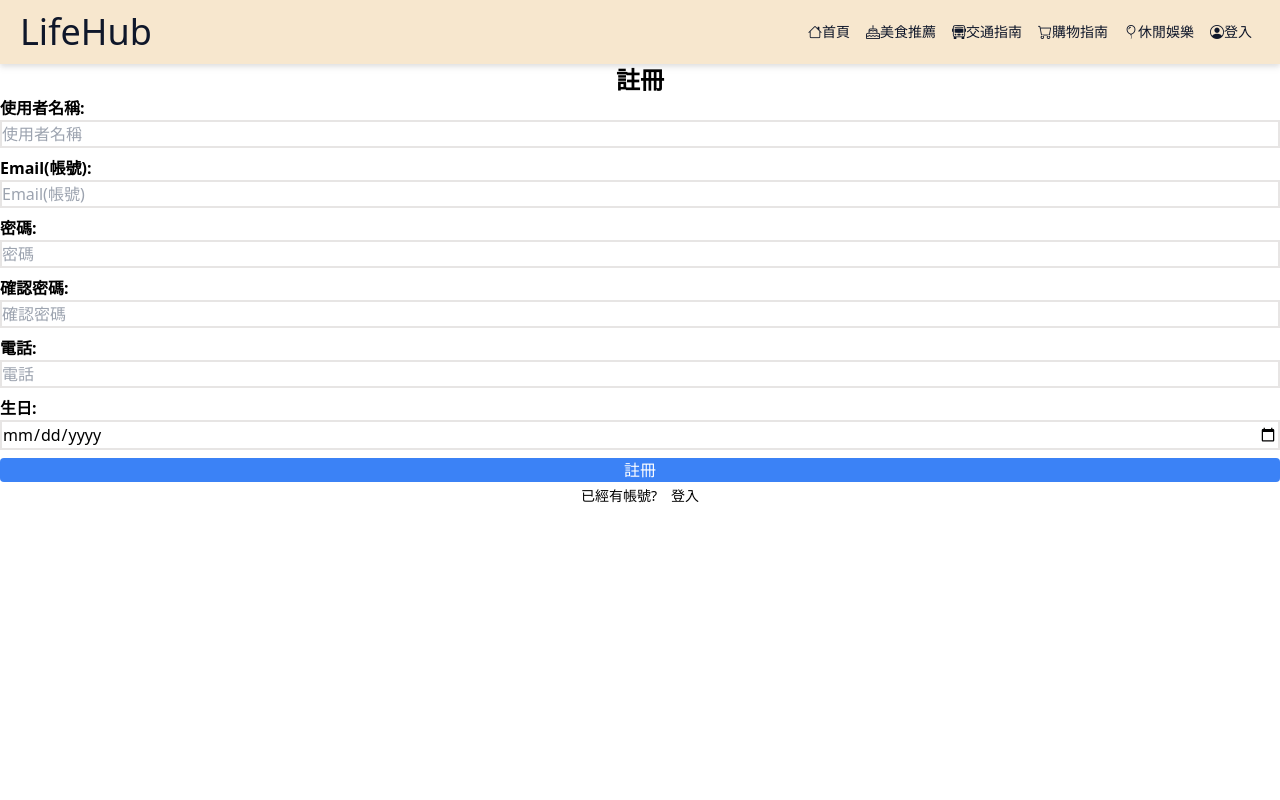
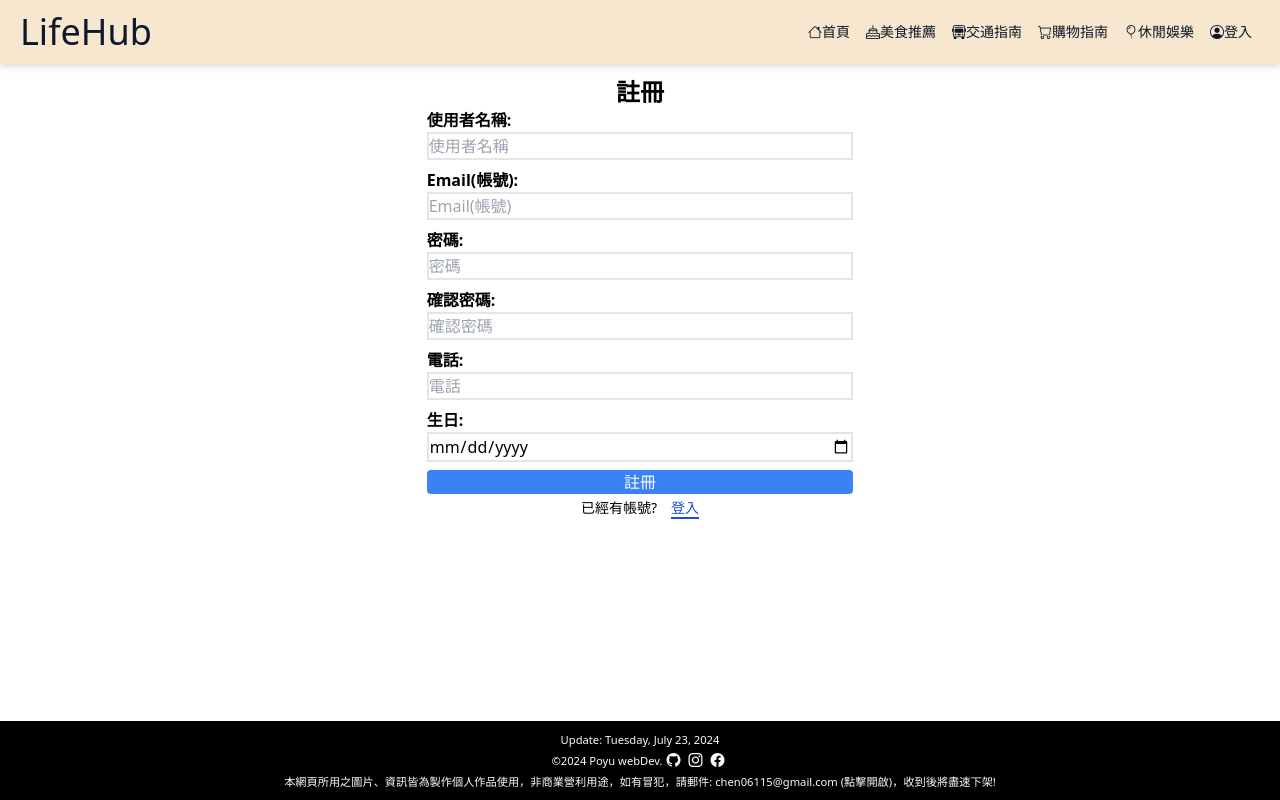
Before and after one commit to poyu105/LifeHub, a React (Vite) app: page /Register in a window 1280 px wide. Built offline with nearby package versions, Linux system fonts and the light colour scheme.

Commit message:
修正RWD樣式

```diff
--- a/src/pages/Login.jsx
+++ b/src/pages/Login.jsx
@@ -1,10 +1,11 @@
 import { Link } from "react-router-dom";
+import Footer from "../components/Footer"
 
 export default function Login(){
     return(
         <>
-            <h2 className="text-2xl font-bold text-center">登入</h2>
-            <form>
+            <h2 className="text-2xl font-bold text-center mt-3">登入</h2>
+            <form className="md:w-4/12 sm:w-5/12 customer-ssm:w-7/12 customer-ssm:mx-auto mx-2">
                 <div className="mb-2">
                     <label>
                         <strong>帳號(email):</strong>
@@ -20,9 +21,10 @@ export default function Login(){
                 <button type="submit" className="bg-blue-500 text-white w-full rounded">登入</button>
                 <div className="mt-1 text-sm text-center">
                     <span>沒有帳號?&emsp;</span>
-                    <Link to='/Register'>註冊</Link>
+                    <Link to='/Register' className=" text-blue-700 border-b-2 border-blue-700 hover:text-blue-400 hover:border-blue-400">註冊</Link>
                 </div>
             </form>
+            <Footer/>
         </>
     )
 }
--- a/src/pages/Register.jsx
+++ b/src/pages/Register.jsx
@@ -1,6 +1,7 @@
 import { Link, useNavigate } from "react-router-dom";
 import axios from "axios";
 import { useState } from "react";
+import Footer from "../components/Footer";
 
 export default function Register(){
 
@@ -32,8 +33,8 @@ export default function Register(){
 
     return(
         <>
-            <h2 className="text-2xl font-bold text-center">註冊</h2>
-            <form>
+            <h2 className="text-2xl font-bold text-center mt-3">註冊</h2>
+            <form className="md:w-4/12 sm:w-5/12 customer-ssm:w-7/12 customer-ssm:mx-auto mx-2">
             <div className="mb-2">
                     <label>
                         <strong>使用者名稱:</strong>
@@ -73,9 +74,10 @@ export default function Register(){
                 <button type="submit" onClick={handleSubmit} className="bg-blue-500 text-white w-full rounded">註冊</button>
                 <div className="mt-1 text-sm text-center">
                     <span>已經有帳號?&emsp;</span>
-                    <Link to='/Login'>登入</Link>
+                    <Link to='/Login' className=" text-blue-700 border-b-2 border-blue-700 hover:text-blue-400 hover:border-blue-400">登入</Link>
                 </div>
             </form>
+            <Footer/>
         </>
     )
 }
```
